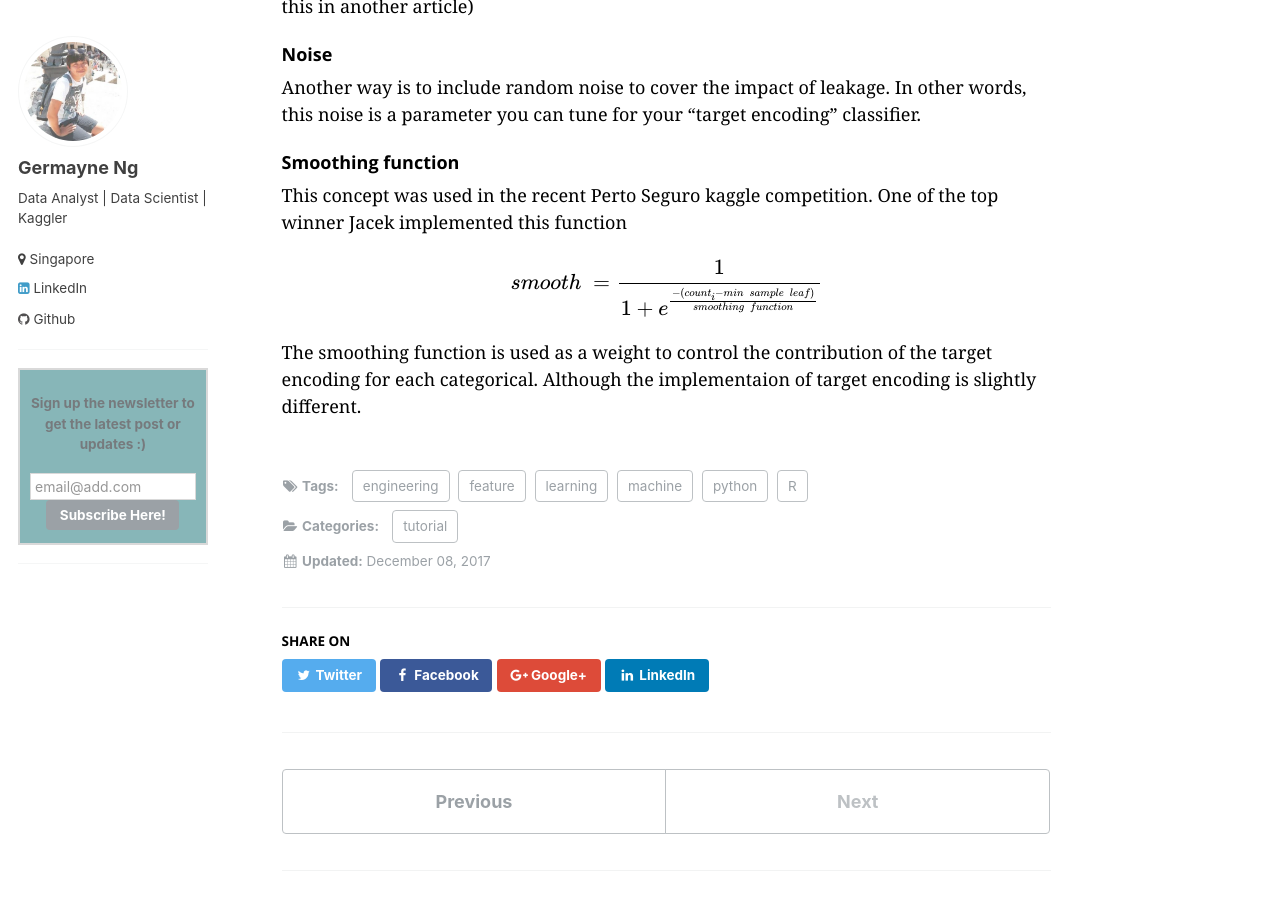
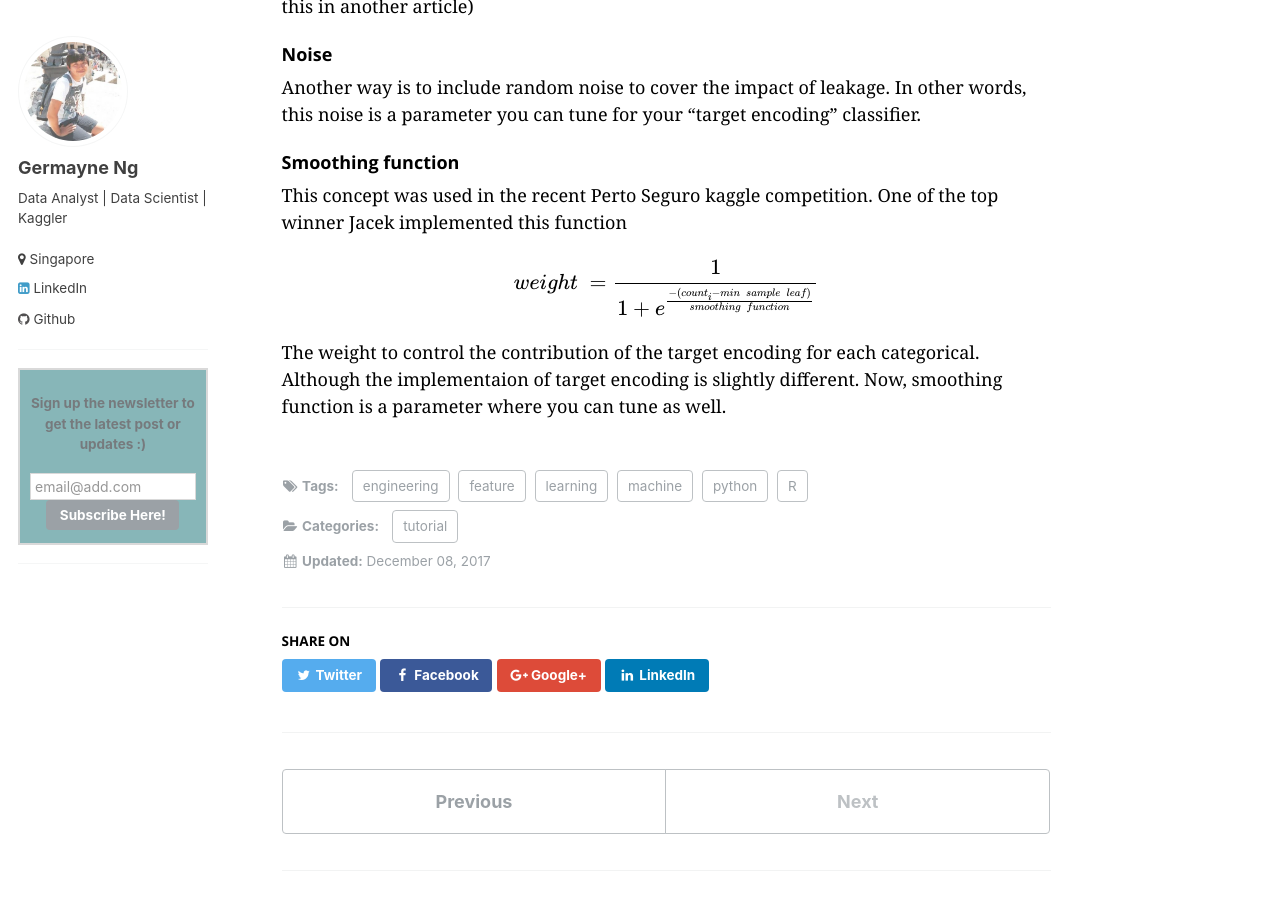
Before and after one commit to germayneng/template-_githubpages, a Jekyll site: the page built from _posts/2017-12-08-Various_methods_for_target_encoding.md, in a window 1280 px wide and 900 px high, scrolled down 1800 px. Built offline with Jekyll 4.4.1, drawn with Linux system fonts in a browser that asks for light colours; formulas are drawn with MathJax 3; comment, search, counter and statistics services are not loaded.

Commit message:
Update 2017-12-08-Various_methods_for_target_encoding.md

```diff
--- a/_posts/2017-12-08-Various_methods_for_target_encoding.md
+++ b/_posts/2017-12-08-Various_methods_for_target_encoding.md
@@ -61,7 +61,7 @@ Another way is to include random noise to cover the impact of leakage. In other
 This concept was used in the recent Perto Seguro kaggle competition. One of the top winner Jacek implemented this function
 
 $$
-smooth \ = \frac{1}{1 + e^ \frac{-(count_{i} - min\; sample \; leaf )}{smoothing \; function}}
+weight \ = \frac{1}{1 + e^ \frac{-(count_{i} - min\; sample \; leaf )}{smoothing \; function}}
 $$
 
-The smoothing function is used as a weight to control the contribution of the target encoding for each categorical. Although the implementaion of target encoding is slightly different.
+The weight to control the contribution of the target encoding for each categorical. Although the implementaion of target encoding is slightly different. Now, smoothing function is a parameter where you can tune as well.
```
